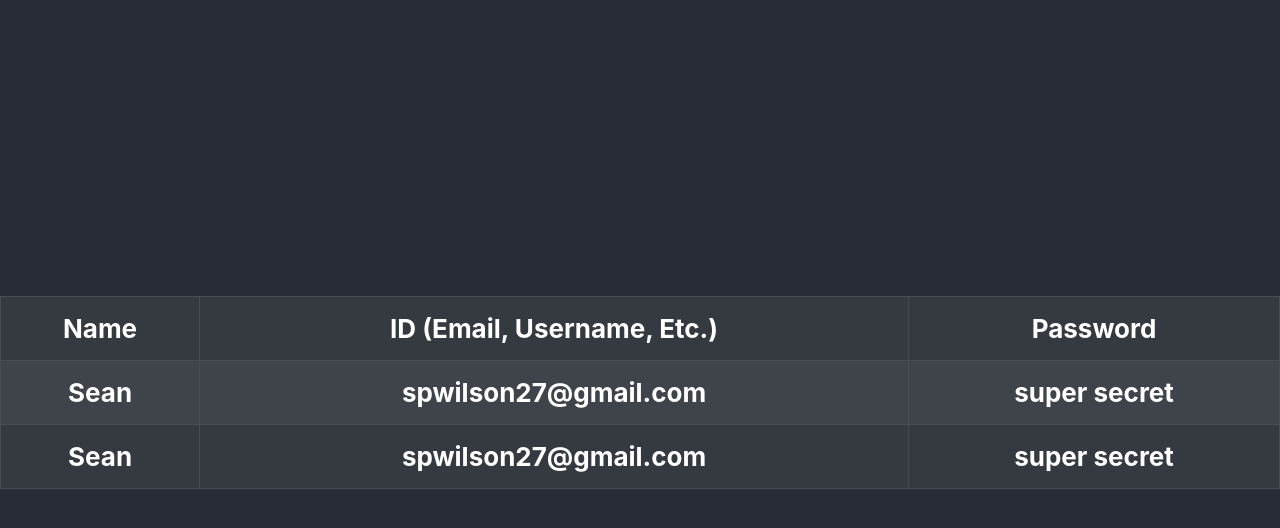
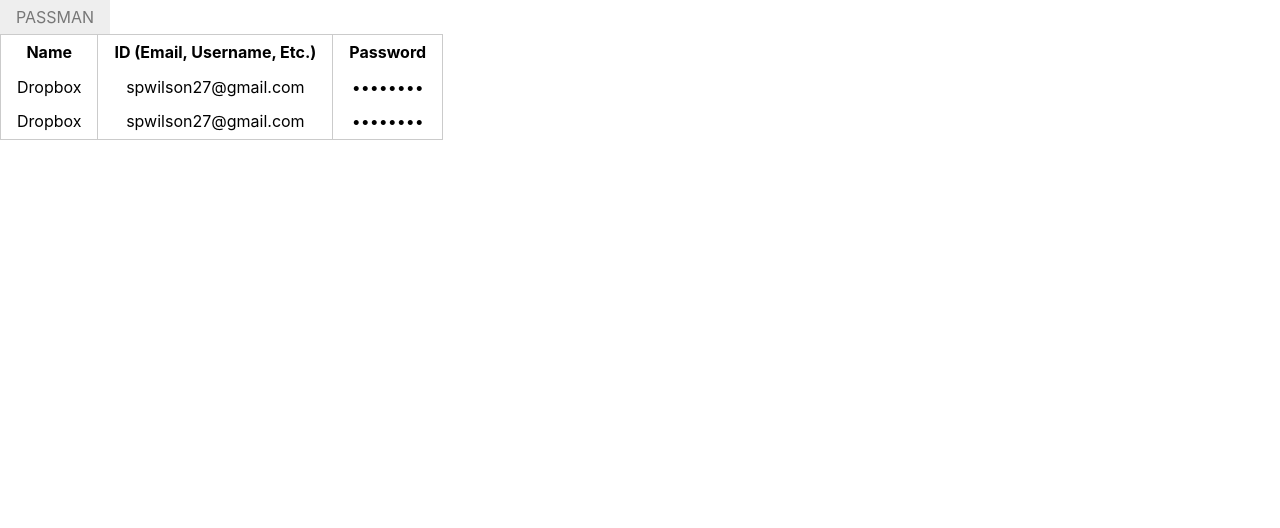
Before and after one commit to spwilson2/passman, a React (Create React App) app: page / in a window 1280 px wide. Shown: the top 528 px of the page. Built offline with nearby package versions, Linux system fonts and the light colour scheme.

Commit message:
Unkown chagnes

```diff
--- a/package.json
+++ b/package.json
@@ -12,6 +12,7 @@
     "@types/react-bootstrap": "^0.32.20",
     "@types/react-dom": "^16.9.0",
     "bootstrap": "^4.4.1",
+    "normalize.css": "^8.0.1",
     "react": "^16.12.0",
     "react-bootstrap": "^1.0.0-beta.16",
     "react-dom": "^16.12.0",
--- a/public/index.html
+++ b/public/index.html
@@ -24,6 +24,8 @@
       work correctly both with client-side routing and a non-root public URL.
       Learn how to configure a non-root public URL by running `npm run build`.
     -->
+    <link rel="stylesheet" href="https://unpkg.com/purecss@1.0.1/build/pure-min.css">
+    <link rel="stylesheet" href="https://unpkg.com/purecss@1.0.1/build/base-min.css">
     <title>React App</title>
   </head>
   <body>
--- a/src/App.css
+++ b/src/App.css
@@ -15,7 +15,7 @@
 
 .App-header {
   background-color: #282c34;
-  min-height: 100vh;
+  /*min-height: 100vh;*/
   display: flex;
   flex-direction: column;
   align-items: center;
--- a/src/App.tsx
+++ b/src/App.tsx
@@ -1,44 +1,106 @@
 import React from 'react';
 import logo from './logo.svg';
 import './App.css';
-import 'bootstrap/dist/css/bootstrap.min.css';
-
-import { Table } from 'react-bootstrap';
 
 class TableEntry {
-    constructor(public name: string, public id: string, public password: string) {}
+    private state: any;
+    constructor(name: string, id: string, password: string) {
+        this.state = {
+            "name": name,
+            "id": id,
+            "password": password,
+            "hidden": true,
+        };
+    }
+
+    renderPassword() {
+        if (this.state.hidden)
+            return ("•".repeat(8));
+        return this.state.password;
+    }
 
     render () {
         return (
             <tr>
-                <th>{this.name}</th>
-                <th>{this.id}</th>
-                <th>{this.password}</th>
+                <td>{this.state.name}</td>
+                <td>{this.state.id}</td>
+                <td>{this.renderPassword()}</td>
             </tr>
         )
     }
 }
 
+class PasswordTableComponent extends React.Component<{}, any> {
+
+    constructor(props:any) {
+        super(props);
+    }
+
+    render() {
+        return (
+            <table className="pure-table">
+            <tr>
+                <th>Name</th>
+                <th>ID (Email, Username, Etc.)</th>
+                <th>Password</th>
+            </tr>
+            <tbody>
+                {exampleData.map(o => o.render())}
+            </tbody>
+            </table>
+        )
+    }
+}
+
 const exampleData = [
-    new TableEntry("Sean", "spwilson27@gmail.com", "super secret"),
-    new TableEntry("Sean", "spwilson27@gmail.com", "super secret"),
+    new TableEntry("Dropbox", "spwilson27@gmail.com", "super secret"),
+    new TableEntry("Dropbox", "spwilson27@gmail.com", "super secret"),
 ]
+
+//class BackendSelectionModal extends React.Component<{}, {show: boolean}> {
+//
+//    constructor(props:any) {
+//        super(props);
+//        this.handleLoad = this.handleLoad.bind(this);
+//        this.state = {show: false};
+//    }
+//
+//    componentDidMount() {
+//        window.addEventListener('load', this.handleLoad);
+//    }
+//
+//    handleLoad() {
+//        this.setState({show: false});
+//    }
+//
+//    render() {
+//        return (
+//            <Modal show={this.state.show}>
+//                <Modal.Header closeButton>
+//                    <Modal.Title>Backend Selection</Modal.Title>
+//                </Modal.Header>
+//                <Modal.Body>
+//                    <p>
+//                        Select the platform which you'd like to store your encrypted password data in.
+//                    </p>
+//                    <Button>None (Don't save data)</Button>
+//                </Modal.Body>
+//            </Modal>
+//        )
+//    }
+//}
 
 function App() {
     return (
         <div className="App">
         <header className="App-header">
-        <Table bordered hover striped variant="dark">
-        <tr>
-            <th>Name</th>
-            <th>ID (Email, Username, Etc.)</th>
-            <th>Password</th>
-        </tr>
-        <tbody>
-            {exampleData.map(o => o.render())}
-        </tbody>
-        </Table>
         </header>
+             <div className="pure-menu pure-menu-horizontal" style={{textAlign:"left"}} >
+                <a className="pure-menu-heading pure-menu-link">Passman</a>
+                <ul className="pure-menu-list">
+                </ul>
+            </div>
+            <PasswordTableComponent />
         </div>
     );
 }
```
Also changed, not shown: 1 other file (tests, documents, lock files or other folders).
